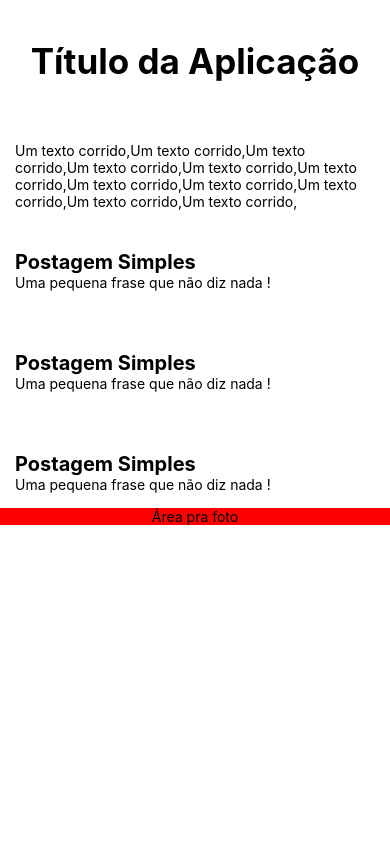
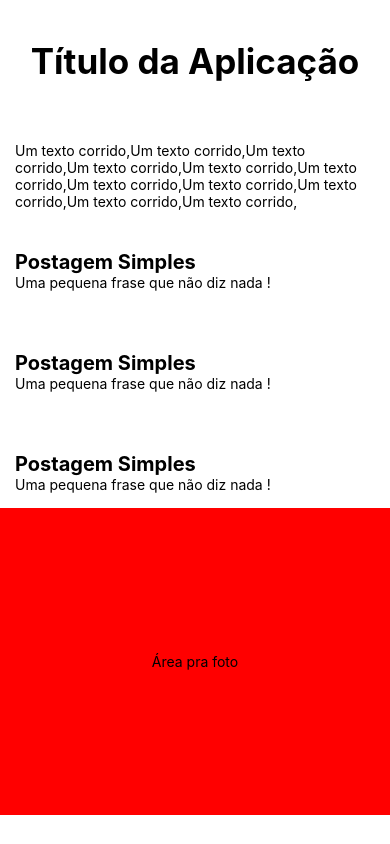
Before and after one commit to CaioHGuedes/projeto-mobilecoding, a React Native app in the folder projeto-mobile/: screen / in a window 390 px wide. Built offline with nearby package versions, Linux system fonts and the light colour scheme.

Commit message:
terceira parte da atividade 03mar

```diff
--- a/projeto-mobile/App.js
+++ b/projeto-mobile/App.js
@@ -77,7 +77,7 @@ const styles = StyleSheet.create({
   caixa6: {
     backgroundColor:'red',
     alignItems: 'center',
-    justifyContent: 'center'
+    paddingVertical:145
   },
 
   texto1: {
```
